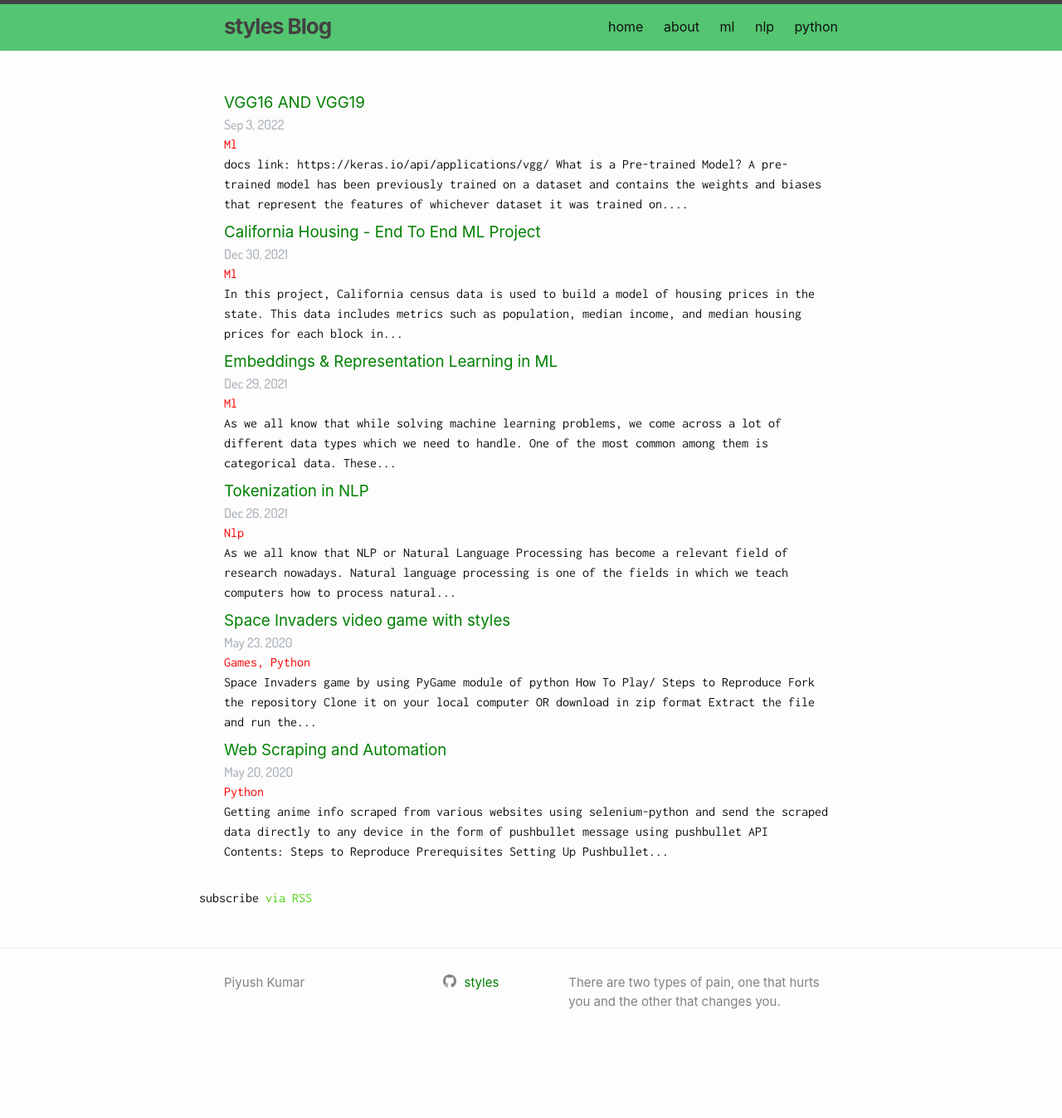
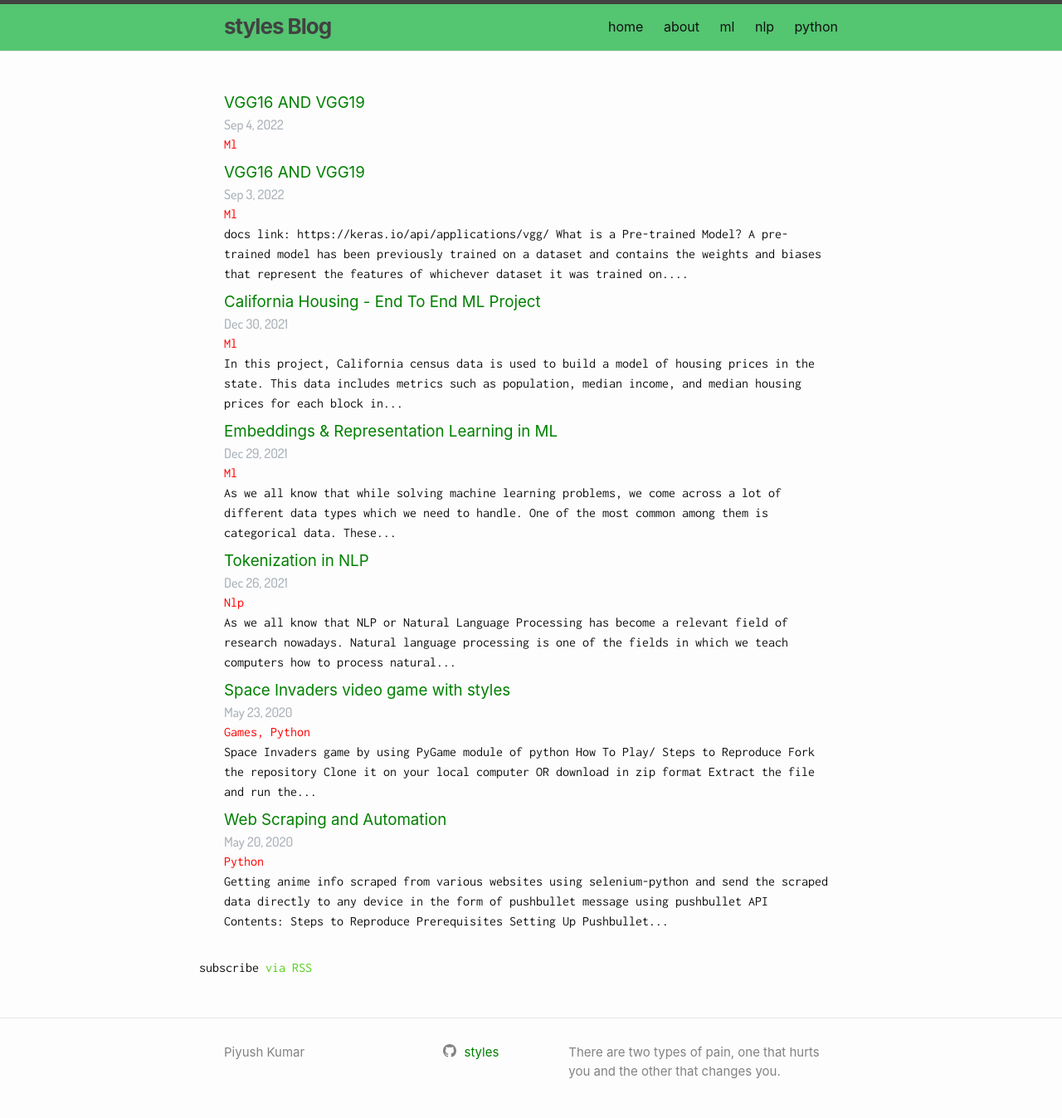
Before and after one commit to styles3544/Blog, a Jekyll site: the page built from index.html, in a window 1280 px wide. Shown: the whole page at 83% size. Built offline with Jekyll 4.4.1, drawn with Linux system fonts in a browser that asks for light colours; before the commit the page ends 1263 px from its top, so only the background shows below that.

Commit message:
edited vgg16 and 19

```diff
--- a/_ml/2022-09-04-.md
+++ b/_ml/2022-09-04-.md
@@ -0,0 +1,7 @@
+---
+layout: post
+name: VGG16 AND VGG19
+title: VGG16 AND VGG19
+categories:
+- ml
+---
```
Also changed, not shown: _ml/2021-12-30-.md (+1 -1 lines).
